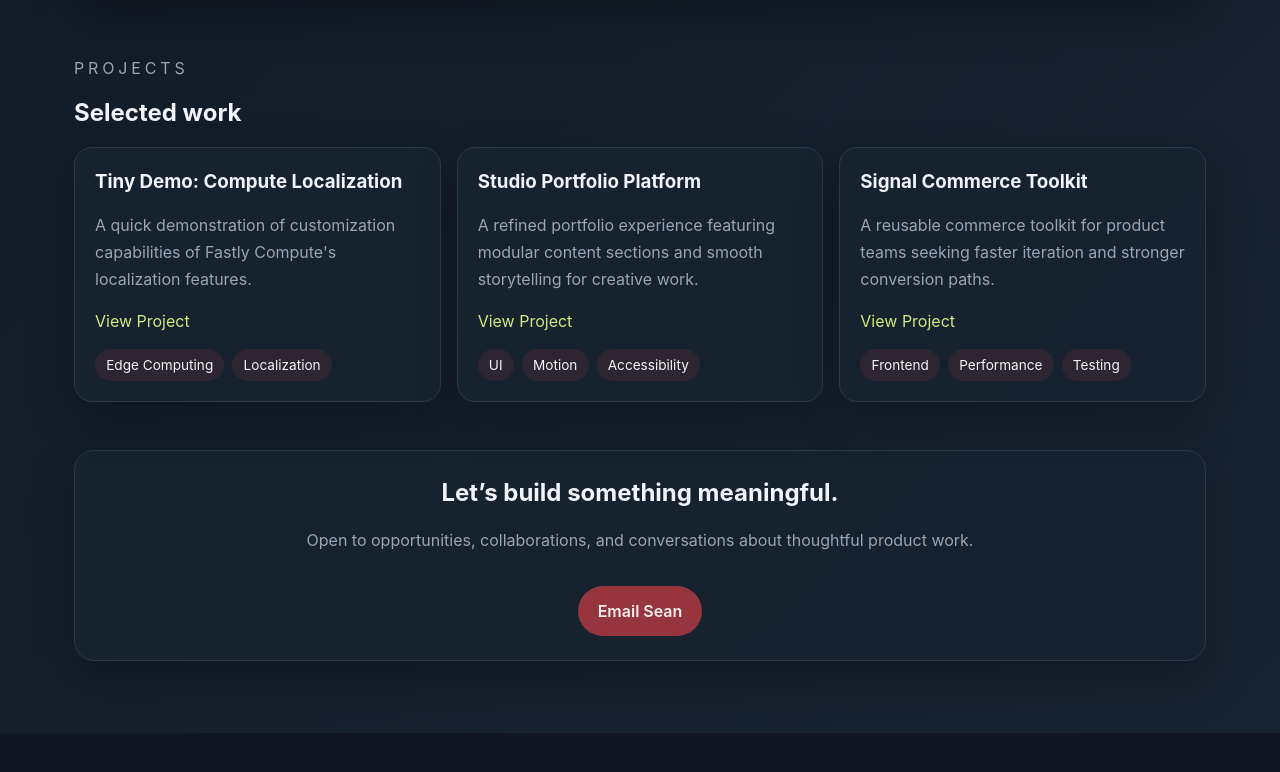
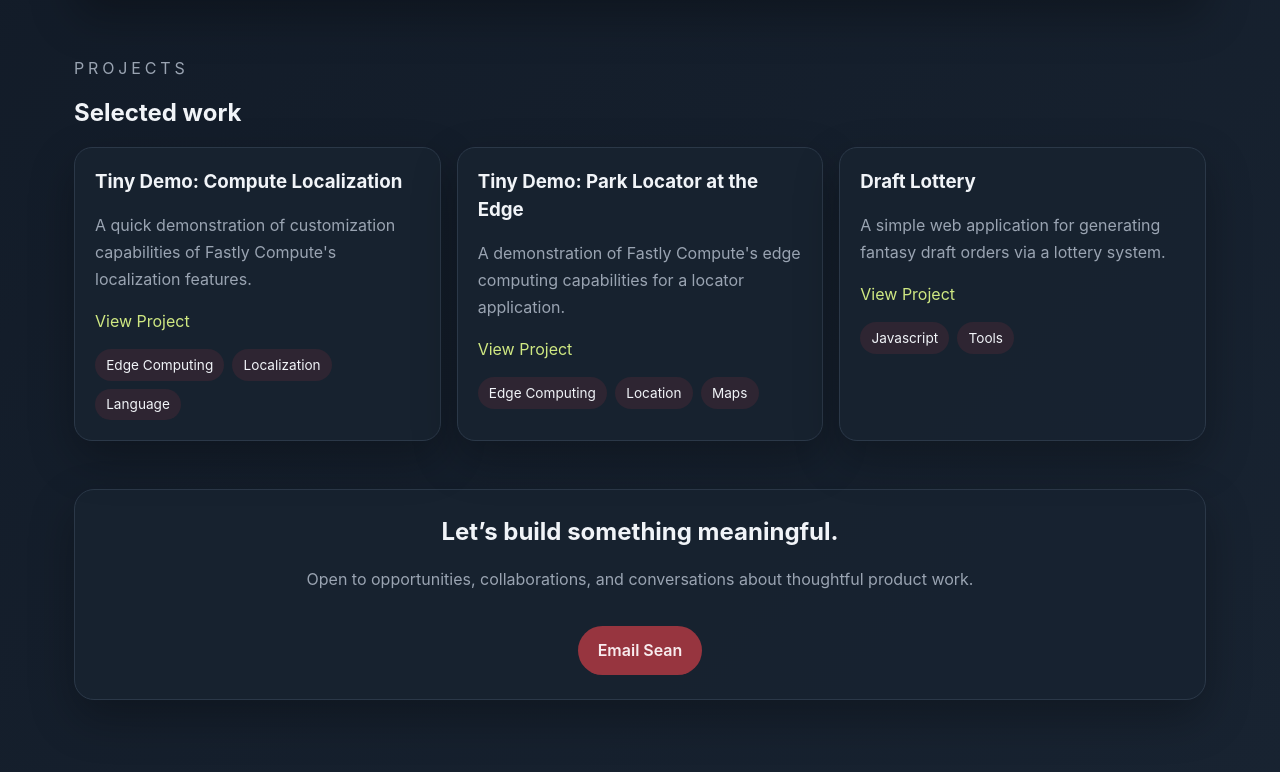
Before and after one commit to statmano/profweb, a React (Vite) app: page / in a window 1280 px wide. Shown: the part 1361-2133 px from the top of the page. Before the commit the page ends 2094 px from the top, so only its background shows below. Built offline with nearby package versions, Linux system fonts and the light colour scheme.

Commit message:
updated projects

```diff
--- a/src/App.jsx
+++ b/src/App.jsx
@@ -41,20 +41,21 @@ const projects = [
     summary:
       'A quick demonstration of customization capabilities of Fastly Compute\'s localization features.',
     link: 'https://statmano.github.io/weathertest/',
-    tags: ['Edge Computing', 'Localization'],
+    tags: ['Edge Computing', 'Localization', 'Language'],
 
   },
   {
-    title: 'Studio Portfolio Platform',
+    title: 'Tiny Demo: Park Locator at the Edge',
     summary:
-      'A refined portfolio experience featuring modular content sections and smooth storytelling for creative work.',
-    tags: ['UI', 'Motion', 'Accessibility'],
+      'A demonstration of Fastly Compute\'s edge computing capabilities for a locator application.',
+    tags: ['Edge Computing', 'Location', 'Maps'],
   },
   {
-    title: 'Signal Commerce Toolkit',
+    title: 'Draft Lottery',
     summary:
-      'A reusable commerce toolkit for product teams seeking faster iteration and stronger conversion paths.',
-    tags: ['Frontend', 'Performance', 'Testing'],
+      'A simple web application for generating fantasy draft orders via a lottery system.',
+    link: 'https://statmano.github.io/draft-lottery/',
+    tags: ['Javascript', 'Tools'],
   },
 ]
 
```
